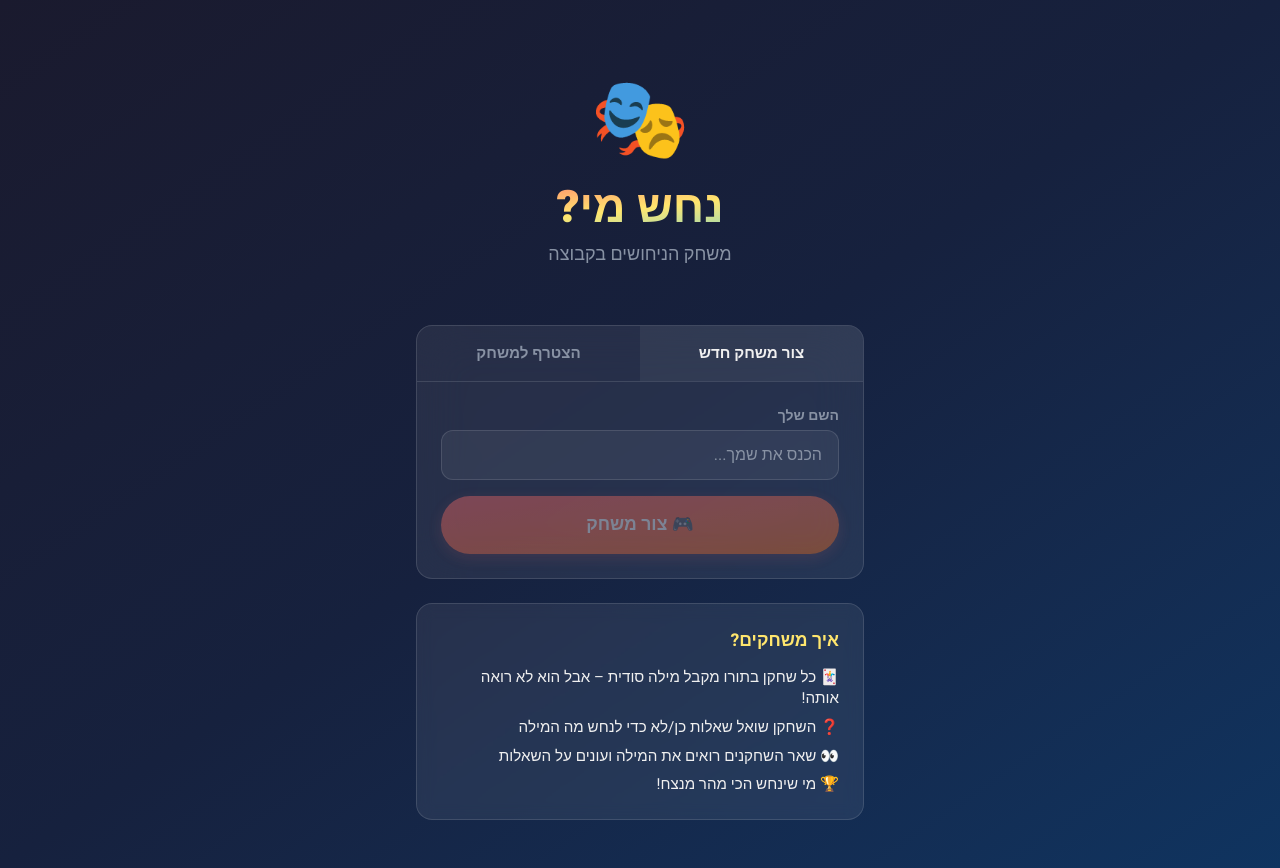
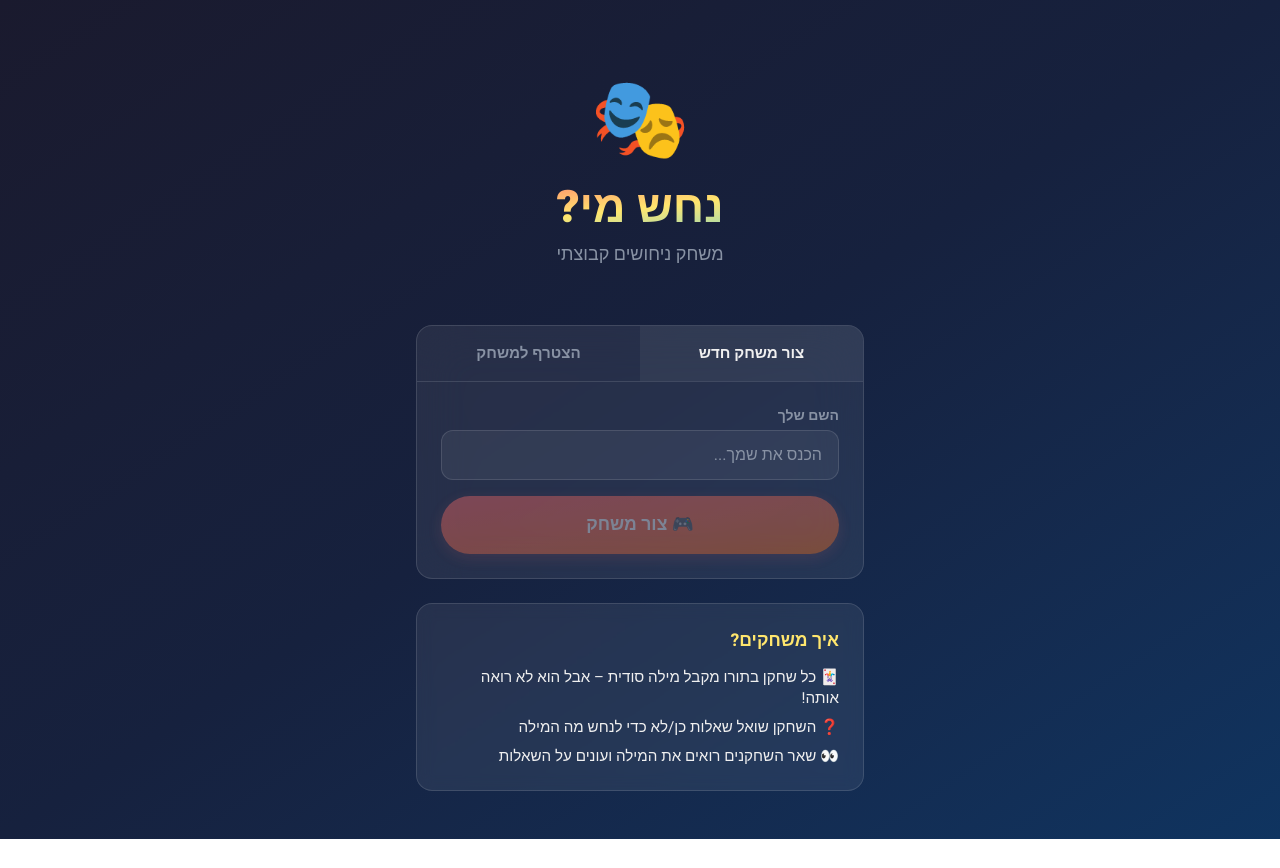
Before and after one commit to AvivOron/guess-who, a React (Vite) app in the folder client/: page / in a window 1280 px wide. After the commit the page ends 839 px from the top, so only its background shows below. Built offline with nearby package versions, Linux system fonts and the light colour scheme.

Commit message:
updated strings

```diff
--- a/client/src/views/HomeView.tsx
+++ b/client/src/views/HomeView.tsx
@@ -47,7 +47,7 @@ export default function HomeView() {
         <h1 className="text-[2.8rem] font-black leading-[1.1] bg-gradient-to-br from-[#FF6B6B] via-[#FFE66D] to-[#4ECDC4] bg-clip-text text-transparent">
           נחש מי?
         </h1>
-        <p className="text-[#8892a4] text-lg mt-2">משחק הניחושים בקבוצה</p>
+        <p className="text-[#8892a4] text-lg mt-2">משחק ניחושים קבוצתי</p>
       </div>
 
       {/* Card */}
@@ -106,7 +106,6 @@ export default function HomeView() {
             '🃏 כל שחקן בתורו מקבל מילה סודית – אבל הוא לא רואה אותה!',
             '❓ השחקן שואל שאלות כן/לא כדי לנחש מה המילה',
             '👀 שאר השחקנים רואים את המילה ועונים על השאלות',
-            '🏆 מי שינחש הכי מהר מנצח!',
           ].map((rule, i) => (
             <li key={i} className="text-[0.95rem] leading-snug">{rule}</li>
           ))}
```
